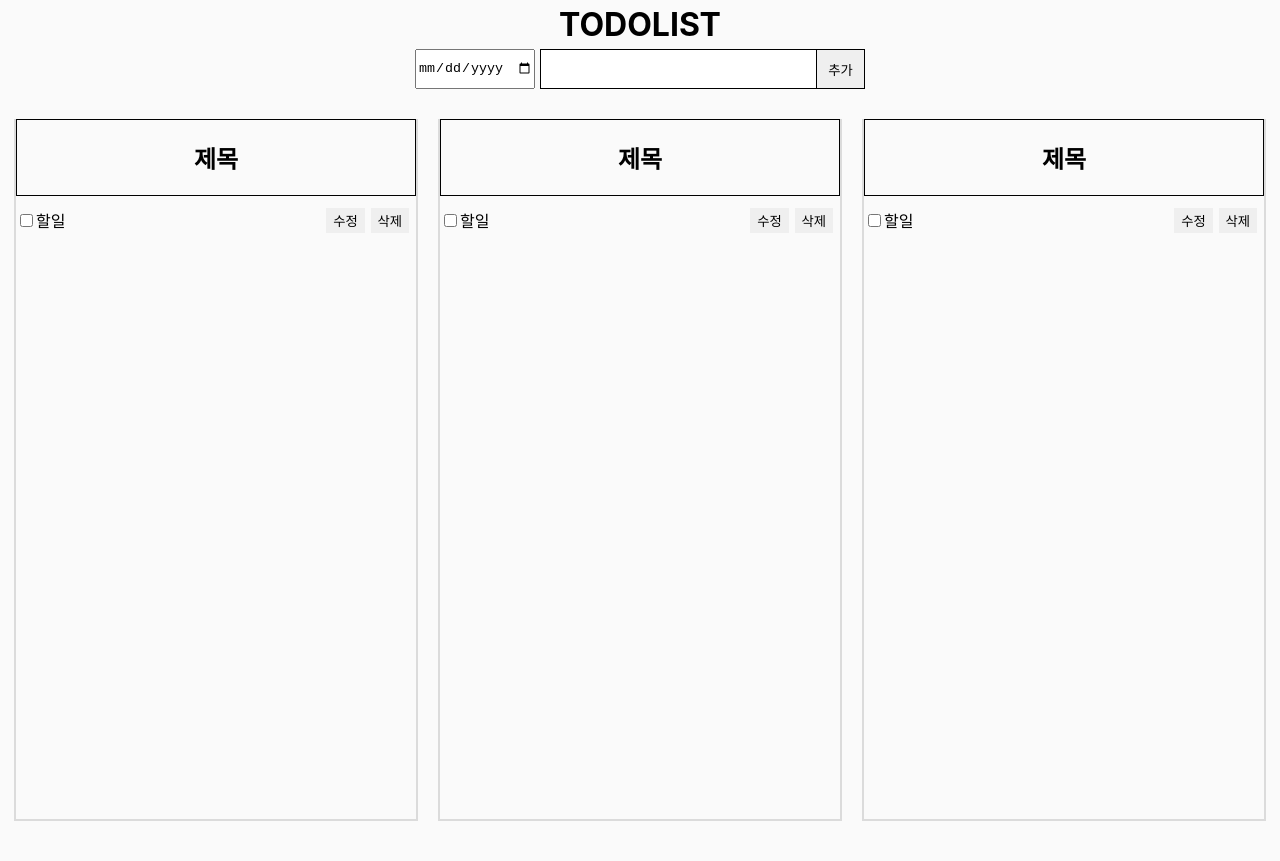
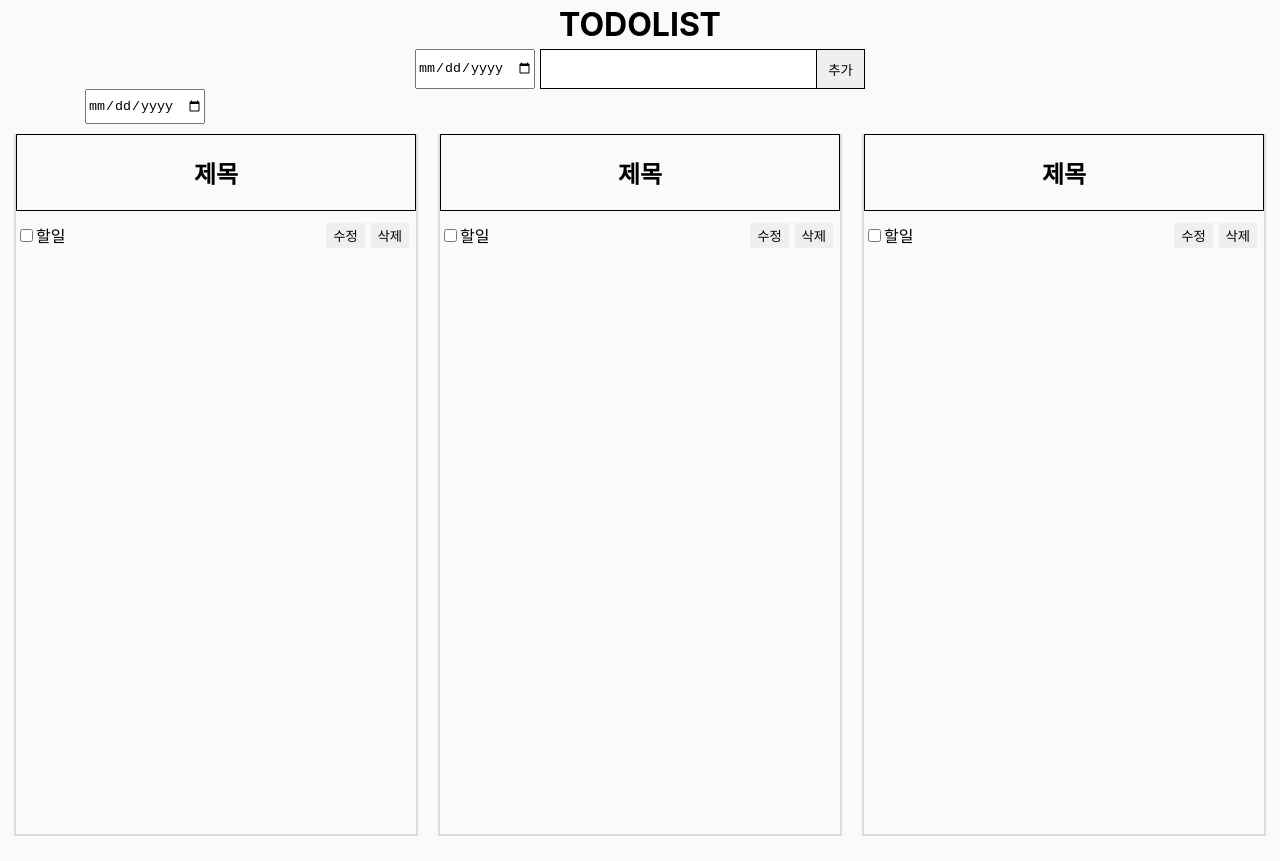
Before and after one commit to younghee05/Project_TodoList, a React (Create React App) app in the folder todolist_front/: page / in a window 1280 px wide. Built offline with nearby package versions, Linux system fonts and the light colour scheme.

Commit message:
date 추가

```diff
--- a/todolist_front/src/components/Container/Container.jsx
+++ b/todolist_front/src/components/Container/Container.jsx
@@ -91,6 +91,7 @@ function Container(props) {
                 <button css={s.updateButton} onClick={handleUpdateClick}>수정</button>
                 <button css={s.deleteButton} onClick={handleDeleteClick}>삭제</button>
             </div>
+
         </div>
     );
 }
--- a/todolist_front/src/components/Container/style.js
+++ b/todolist_front/src/components/Container/style.js
@@ -5,7 +5,7 @@ export const container = css`
     flex-direction: column;
     width: 400px;
     height: 700px;
-    margin: 10px;
+    margin: 10px 10px 5px 10px;
     border: 2px solid #dbdbdb;
     border-top: none;
 `;
--- a/todolist_front/src/pages/MainPage.jsx
+++ b/todolist_front/src/pages/MainPage.jsx
@@ -57,6 +57,9 @@ function MainPage({children}) {
                 <button css={s.mainPageButton} onClick={handleAddClick}>추가</button>
             </div>
 
+            <div css={s.dateInputPosition}>
+                <input css={s.dateInput2} type='date' name='date' onChange={handleInputChange}/>
+            </div>
 
             <div css={s.layout}>
                 <Container />
--- a/todolist_front/src/pages/style.js
+++ b/todolist_front/src/pages/style.js
@@ -11,8 +11,7 @@ export const layout = css`
     box-sizing: border-box;
     display: flex;
     justify-content: space-between;
-    margin: 20px;
-
+    margin: 0px 20px 20px 20px;
 
 `;
 
@@ -51,3 +50,16 @@ export const dateInput = css`
     margin-right: 5px;
     width: 120px;
 `;
+
+export const dateInputPosition = css`
+    box-sizing: border-box;
+    width: 100%;
+    height: 100%;
+`;
+
+export const dateInput2 = css`
+    box-sizing: border-box;
+    margin-left: 85px;
+    width: 120px;
+    height: 35px;
+`;
```
Also changed, not shown: todolist_front/src/components/sidebar/Sidebar.jsx (deleted).
